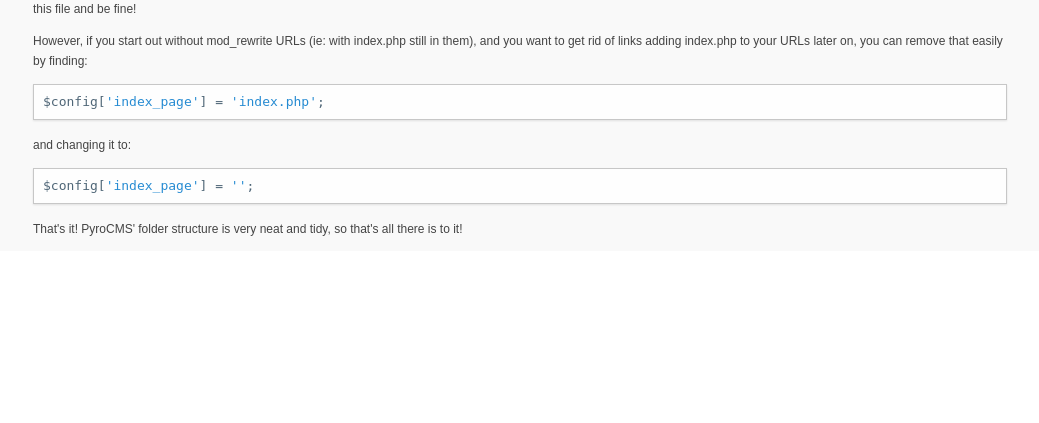
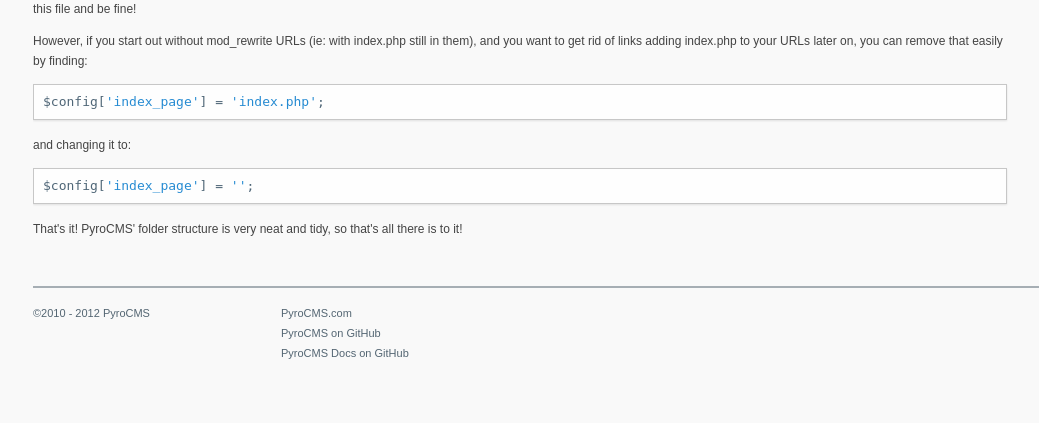
Before and after one commit to pyrocms/pyrocms-docs, a CodeIgniter app: page /index.php/general/getting-started/pyrocms-folder-structure in a window 1280 px wide. Shown: the part 998-1421 px from the top of the page, without its empty margins (95-1134 px from the left). Before the commit the page ends 1234 px from the top, so only its background shows below. Run offline with CodeIgniter, Linux system fonts and the light colour scheme; some libraries are stand-ins or nearby versions.

Commit message:
Adding a footer.

```diff
--- a/assets/css/workless.css
+++ b/assets/css/workless.css
@@ -1472,6 +1472,8 @@ body.home { background-color: #f9f9f9; background-image: url(../img/body-bg-lge.
 
 #doc_body {
 	padding: 0!important;
+	margin-bottom: 25px;
+	overflow: hidden;
 }
 #doc_body p {
 	font-size: 12px!important;
@@ -1537,39 +1539,26 @@ body.home { background-color: #f9f9f9; background-image: url(../img/body-bg-lge.
 }
 
 /* Footer --------------------------------------------------------------------------------------------------------------------------------------------------------------------------- */
-footer { background: #262626; width: 100%; height: 400px; margin: -75px 0 0 0; padding: 25px 0 0 0; border-top: 1px solid #ffffff; clear: both; float: left; }
-footer #upper img.pagodabox { margin-top: -56px; float: right; }
-footer #upper .footer_news { margin-right: 100px; }
-footer #upper .footer_connect { width: 150px; }
-footer #upper h6 { color: #efa92e; text-shadow: 0 -1px 0 rgba(0, 0, 0, 1); text-transform: uppercase; margin-bottom: 10px; }
-footer #upper p { font-size: 13px; color: rgba(255, 255, 255, 0.5); text-shadow: 0 -1px 0 rgba(0, 0, 0, 1); }
-footer #upper ul { margin: 0; padding: 8px 0 0 0; }
-footer #upper ul li { list-style: none; padding: 0 0 8px 0; }
-footer #upper ul li img { margin-top: -3px; }
-footer #upper ul li a { font-size: 13px; color: rgba(255, 255, 255, 0.5); text-shadow: 0 -1px 0 rgba(0, 0, 0, 1); }
-footer #upper ul li a:hover { color: #EFA92E; }
-
-footer .contact-form p { display: none; }
-footer #upper input[type="text"] { width: 280px; background: rgba(0, 0, 0, 0.8); border-radius: 3px; -moz-border-radius: 3px; -webkit-border-radius: 3px; padding: 3px 0 3px 5px; box-shadow: 0 1px 0 rgba(255, 255, 255, 0.1); -moz-box-shadow: 0 1px 0 rgba(255, 255, 255, 0.1); -webkit-box-shadow: 0 1px 0 rgba(255, 255, 255, 0.1); }
-footer #upper textarea { width: 280px; height: 110px; background: rgba(0, 0, 0, 0.8); border-radius: 3px; -moz-border-radius: 3px; -webkit-border-radius: 3px; padding: 3px 0 3px 5px; box-shadow: 0 1px 0 rgba(255, 255, 255, 0.1); -moz-box-shadow: 0 1px 0 rgba(255, 255, 255, 0.1); -webkit-box-shadow: 0 1px 0 rgba(255, 255, 255, 0.1);  }
-footer #upper input[type="submit"] { margin: 5px 15px 0 0; float: right; }
-
-footer #lower { background: #222222; height: 82px; padding-top: 10px; margin-top: 350px; border-top: 1px solid rgba(0, 0, 0, 0.2); }
-footer #footerlogo { width: 250px; margin: 0; padding: 0; float: left; }
-footer #footerlogo img { margin: 25px 0 0 0; float: left; }
-#installs { font-size: 10px; text-transform: uppercase; color: #737373; text-shadow: 0 -1px 0 #000000; margin: 32px 0 0 10px; float: left; }
-
-ul#footernav { float: right; margin: 28px 0 0 0; padding: 0; }
-ul#footernav li { padding: 0 0 0 20px; float: left; height: 35px; list-style: none; }
-ul#footernav li.madeby { float: right; margin-top: -15px; }
-ul#footernav li.madeby img { width: 131px; height: 46px; }
-ul#footernav li a{ font-family: Arial, helvetica, sans-serif; font-size: 12px; color: #737373; text-shadow: 0 -1px 0 #000000; position: relative; }
-ul#footernav li a:hover, ul#footernav li a:visited:hover { color: #ffffff; text-shadow: none; }
-ul#footernav li a.current { color: #fbfbf7; }
-
--------------------------------------------------------------------------------------------------------
--------------------------------------------------------------------------------------------------------
-
+
+#footer {
+	padding-top: 0px;
+	margin-top: 35px;
+	border-top: 2px solid #A6AEB4;
+	overflow: hidden;
+}
+#footer ul {
+	margin: 0 0 45px -15px;
+	list-style-type: none;
+}
+#footer ul li {
+	font-size: 11px;
+	color: #536572;
+}
+#footer ul li a {
+	color: #536572;
+}
+
+/*
 @Media Queries for responsive design. These override the primary('mobile first') styles.
 
 Ensure your main styling comes before this!
--- a/assets/embeds/footer.html
+++ b/assets/embeds/footer.html
@@ -1,3 +1,23 @@
+</div><!--.one_full-->
+
+</div><!--.container-->
+
+<div id="footer" class="container">
+
+	<div class="one_quarter">
+		<ul>
+			<li>&copy;2010 - {{ current_year }} PyroCMS</li>
+		</ul>
+	</div>
+
+	<div class="one_quarter">
+		<ul>
+			<li><a href="http://www.pyrocms.com">PyroCMS.com</a></li>
+			<li><a href="https://github.com/pyrocms/pyrocms">PyroCMS on GitHub</a></li>
+			<li><a href="https://github.com/pyrocms/pyrocms-docs">PyroCMS Docs on GitHub</a></li>
+		</ul>
+	</div>
+
 </div>
 
 <script src="//ajax.googleapis.com/ajax/libs/jquery/1.6.2/jquery.min.js"></script>
```
